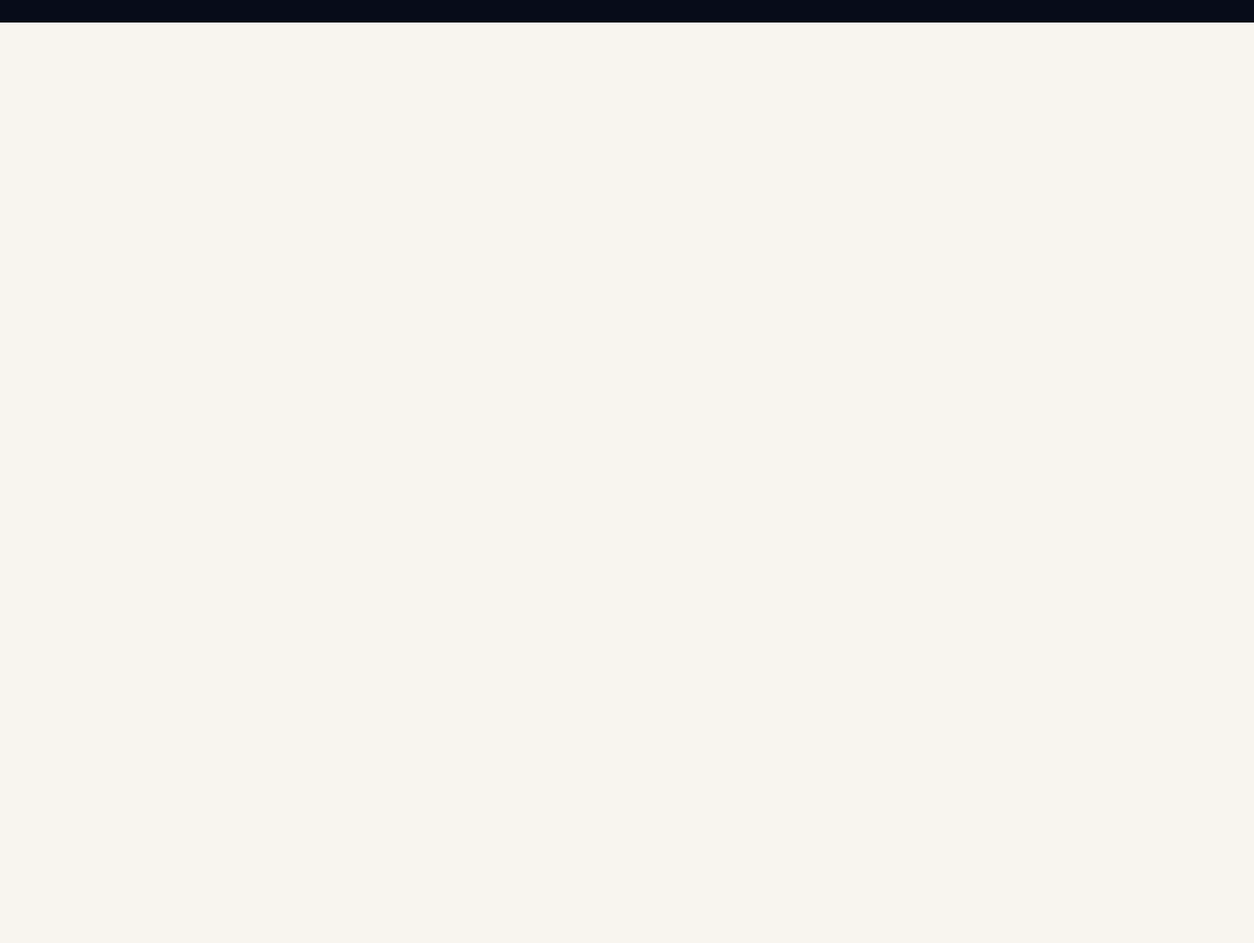
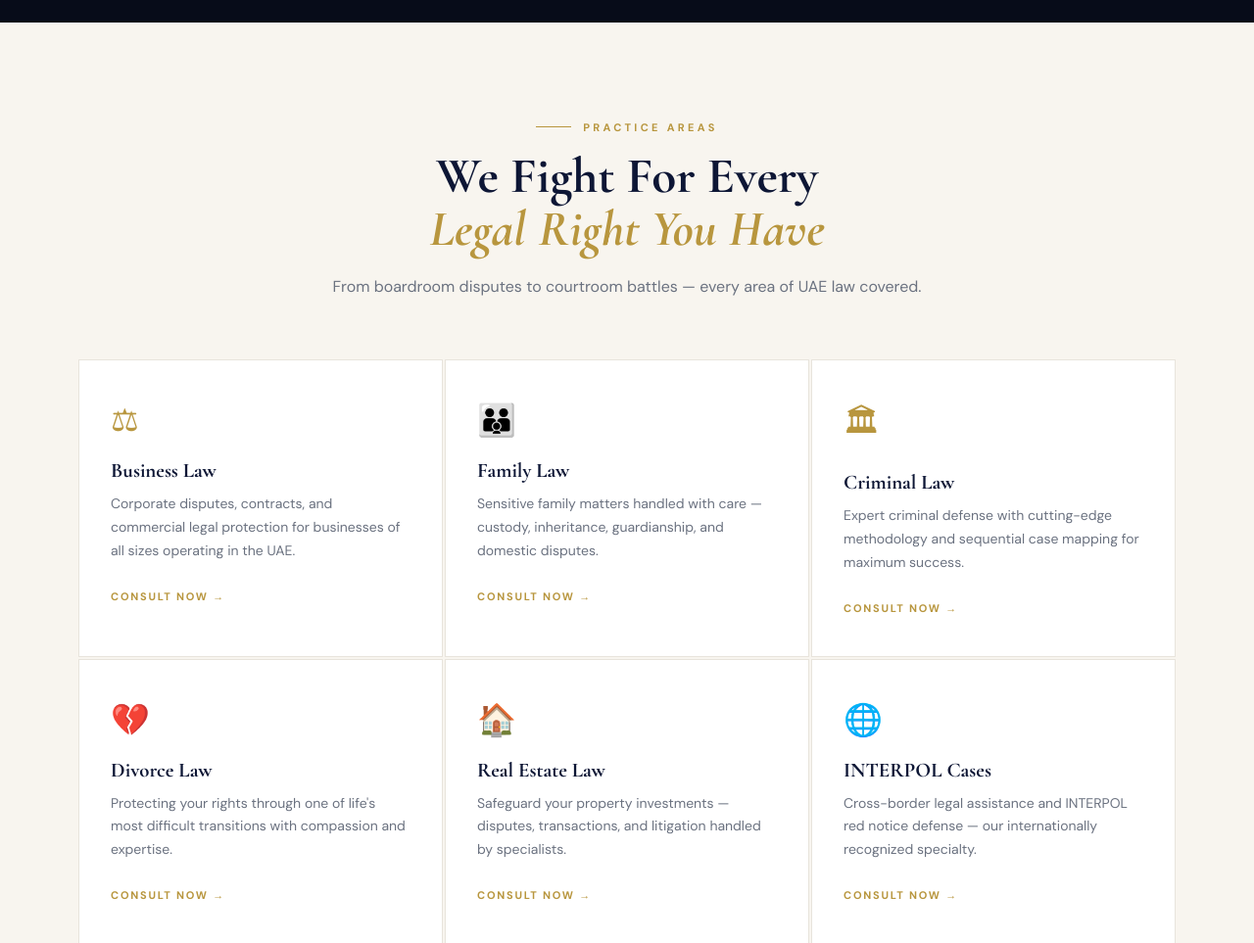
Before and after one commit to haseebhoney/brlawfirm-redesign, a plain HTML site: page index.html in a window 1280 px wide. Shown: the part 1187-2150 px from the top of the page at 98% size. Drawn offline with nearby package versions, Linux system fonts and the light colour scheme.

Commit message:
Update index.html

```diff
--- a/index.html
+++ b/index.html
@@ -324,8 +324,9 @@
 .footer-url { font-size:12px; color:rgba(255,255,255,.15); }
 
 /* ── SCROLL REVEAL ── */
-.reveal { opacity:0; transform:translateY(32px); transition:opacity .7s ease, transform .7s ease; }
-.reveal.visible { opacity:1; transform:translateY(0); }
+.reveal { opacity:1; transform:none; transition:opacity .7s ease, transform .7s ease; }
+.js-ready .reveal { opacity:0; transform:translateY(32px); }
+.js-ready .reveal.visible { opacity:1; transform:translateY(0); }
 .reveal-delay-1 { transition-delay:.1s; }
 .reveal-delay-2 { transition-delay:.2s; }
 .reveal-delay-3 { transition-delay:.3s; }
@@ -911,7 +912,35 @@
   <div class="footer-url">brlawfirm.ae</div>
 </div>
 
-<script data-cfasync="false" src="/cdn-cgi/scripts/5c5dd728/cloudflare-static/email-decode.min.js"></script><script>
+
+<script>
+  // Enable animations only after JS loads (prevents white screen if JS slow)
+  document.body.classList.add('js-ready');
+
   // Scroll reveal
   const reveals = document.querySelectorAll('.reveal');
-  const observer = new IntersectionObserver(entrie
+  const observer = new IntersectionObserver(entries => {
+    entries.forEach(e => {
+      if (e.isIntersecting) {
+        e.target.classList.add('visible');
+        observer.unobserve(e.target);
+      }
+    });
+  }, { threshold: 0.05 });
+  reveals.forEach(r => observer.observe(r));
+
+  // Hamburger menu
+  const hamburger = document.querySelector('.hamburger');
+  const mobileMenu = document.querySelector('.mobile-menu');
+  const closeMenu = document.querySelector('.close-menu');
+  if (hamburger) hamburger.addEventListener('click', () => mobileMenu.classList.add('open'));
+  if (closeMenu) closeMenu.addEventListener('click', () => mobileMenu.classList.remove('open'));
+
+  // Sticky nav
+  const nav = document.querySelector('nav');
+  window.addEventListener('scroll', () => {
+    nav.classList.toggle('scrolled', window.scrollY > 50);
+  });
+</script>
+</body>
+</html>
```
